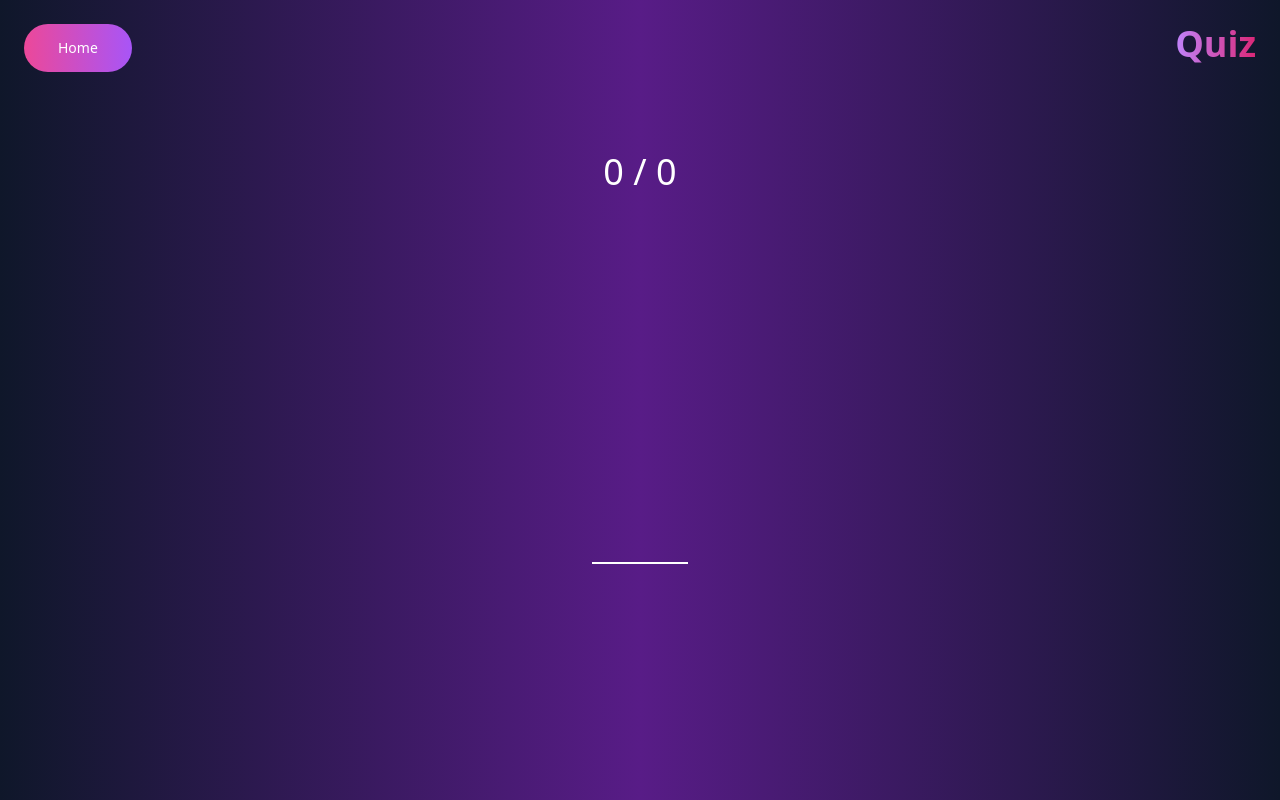
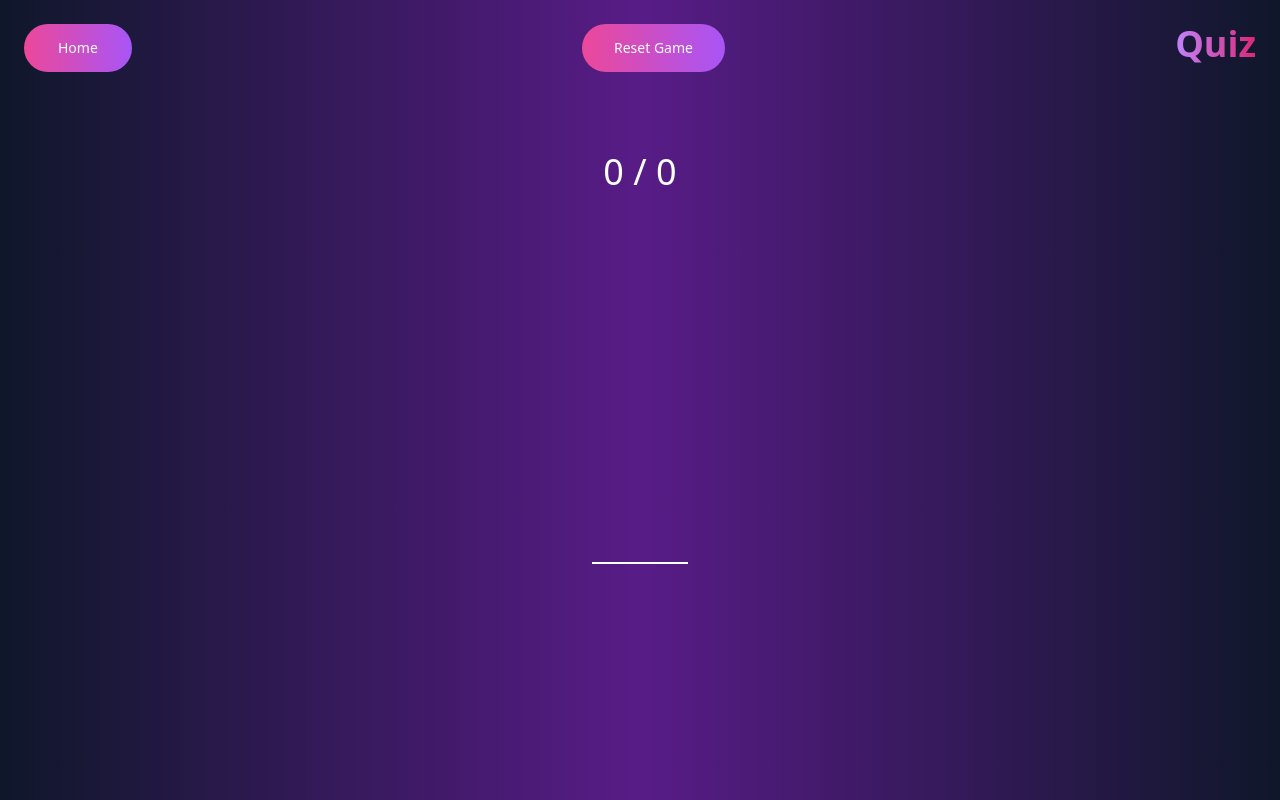
Before and after one commit to Akwei001/Jgame, a React (Vite) app: page /Quiz in a window 1280 px wide. Built offline with nearby package versions, Linux system fonts and the light colour scheme.

Commit message:
reset button added

```diff
--- a/src/components/Quiz.jsx
+++ b/src/components/Quiz.jsx
@@ -229,6 +229,9 @@ const Quiz = () => {
               Home
             </Link>
           </div>
+          <button className='block px-8 py-3 text-sm font-medium hover:bg-transparent rounded-full bg-gradient-to-r from-pink-500  to-purple-500 '>
+            Reset Game
+          </button>
           <div className='text-4xl font-extrabold text-transparent bg-clip-text bg-gradient-to-r from-purple-400 to-pink-600'>
             Quiz
           </div>
```
